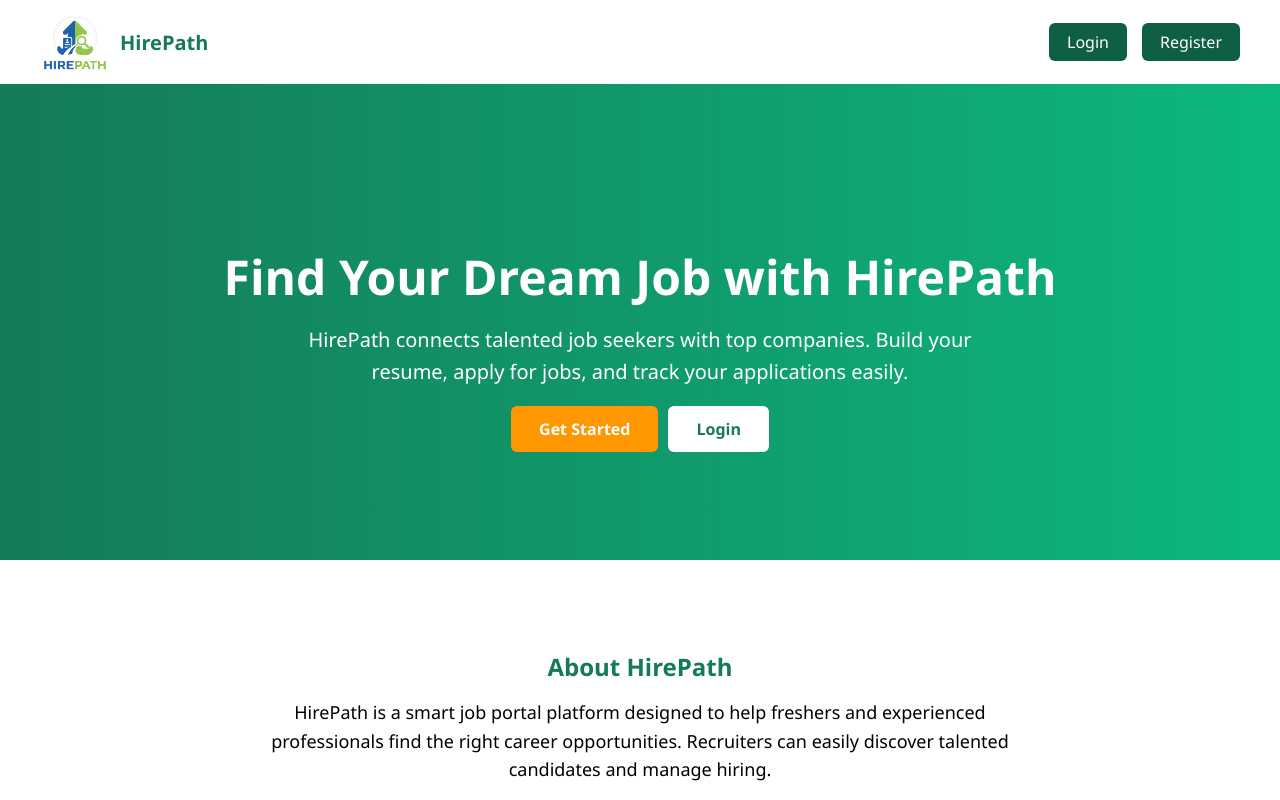
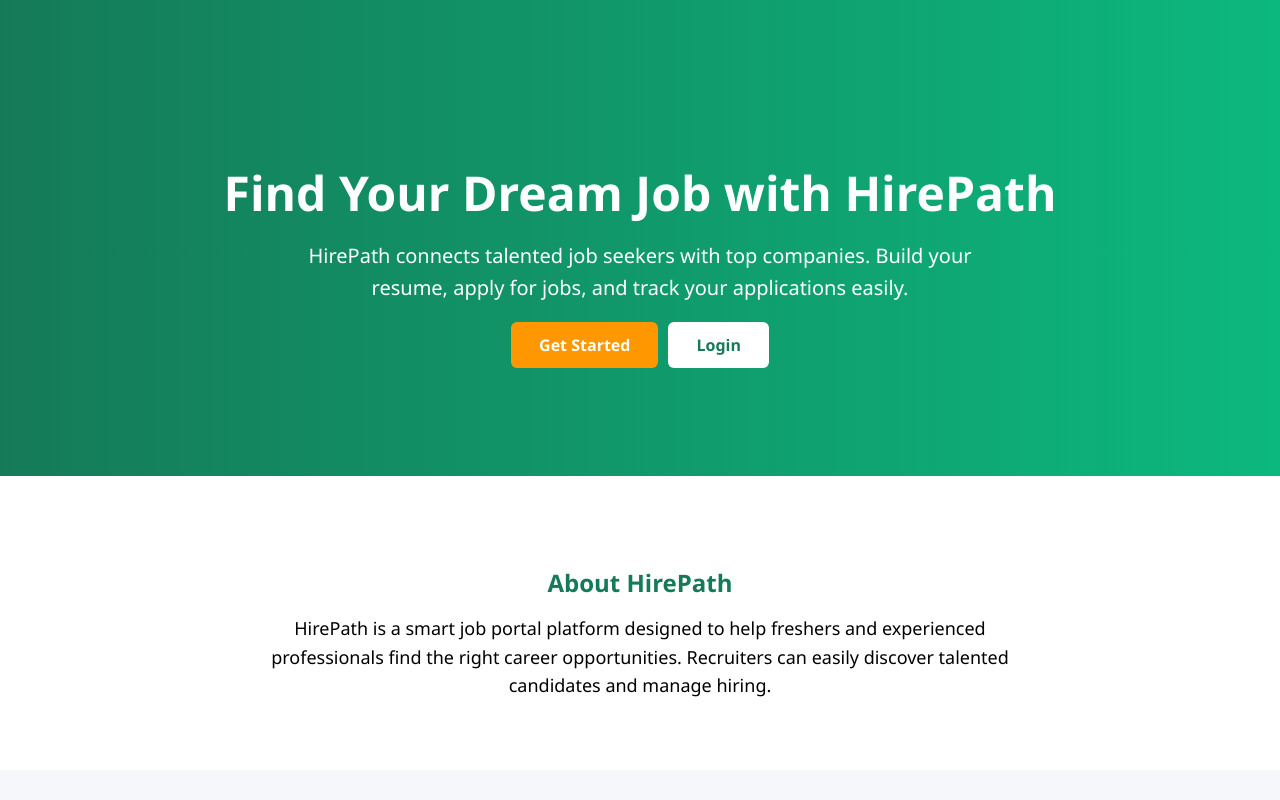
Before and after one commit to jeenathomas03/HirePath, a React (Create React App) app in the folder frontend/: page / in a window 1280 px wide. Shown: the top 800 px of the page. Built offline with nearby package versions, Linux system fonts and the light colour scheme.

Commit message:
new updates

```diff
--- a/frontend/src/pages/Index.js
+++ b/frontend/src/pages/Index.js
@@ -6,18 +6,7 @@ function Index() {
   return (
     <div className="index-container">
 
-      {/* Navigation */}
-      <nav className="navbar">
-        <div className="logo-section">
-          <img src={logo} alt="HirePath Logo" className="logo-img" />
-          <span className="logo-text">HirePath</span>
-        </div>
 
-        <div className="nav-buttons">
-          <a href="/login" className="login-btn">Login</a>
-          <a href="/reg" className="register-btn">Register</a>
-        </div>
-      </nav>
 
       {/* Hero Section */}
       <section className="hero">
```
Also changed, not shown: frontend/src/pages/Index.css (line endings or trailing spaces).
